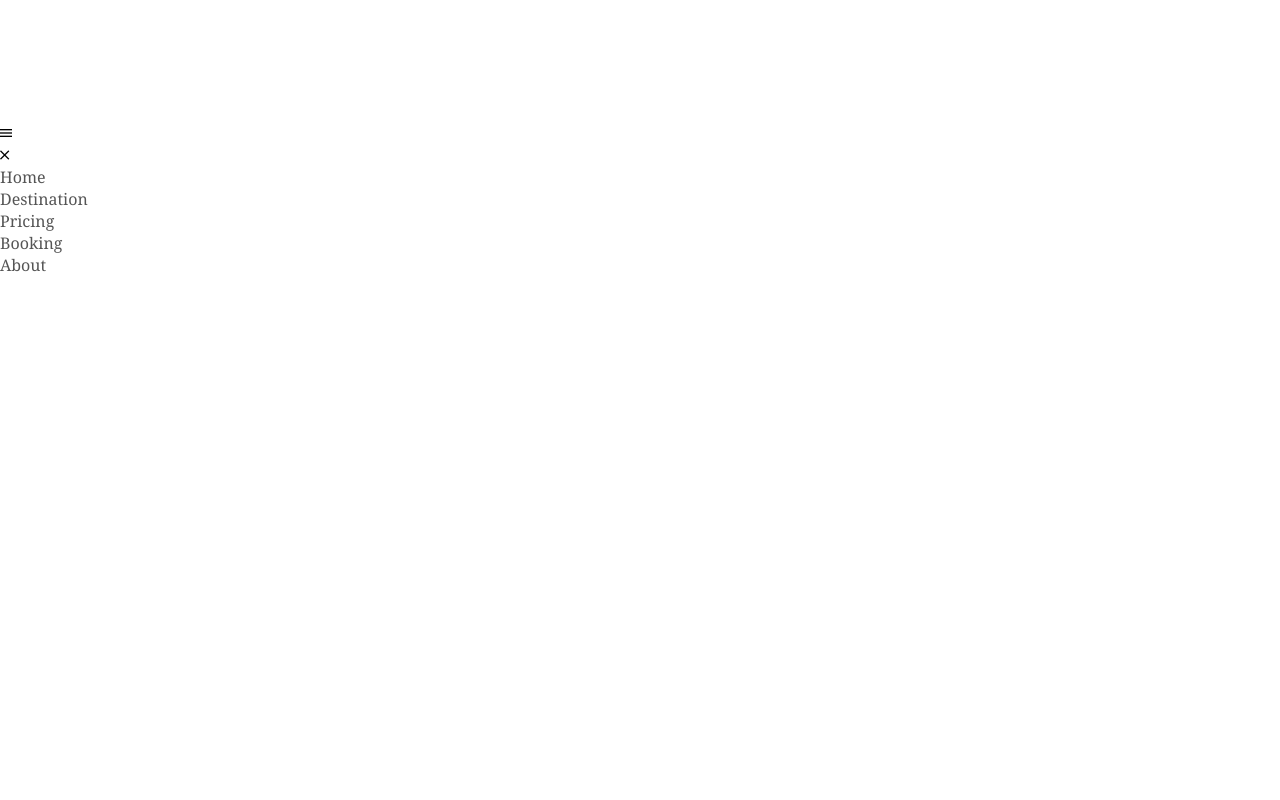
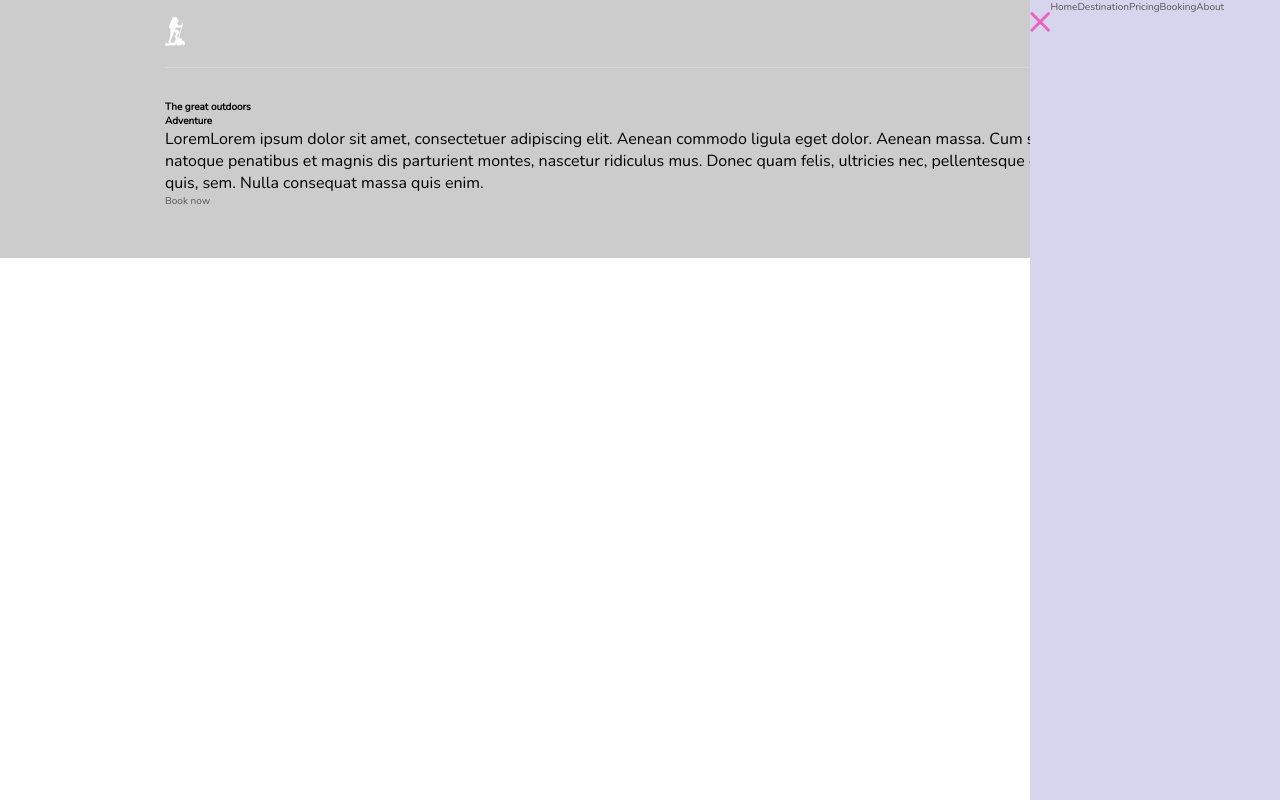
Before and after one commit to adaorachi/Nature-tours-homepage, a plain HTML site: page index.html in a window 1280 px wide. Drawn offline with nearby package versions, Linux system fonts and the light colour scheme; a web font is replaced by a local one.

Commit message:
added navbar styling

```diff
--- a/css/main.css
+++ b/css/main.css
@@ -102,11 +102,8 @@ section {
 }
 
 body {
-  background-color: #fff;
   margin: 0;
   padding: 0;
-  font-family: georgia, 'times new roman', times, serif;
-  overflow-x: hidden;
 }
 
 ol,
@@ -138,3 +135,86 @@ table {
   border-collapse: collapse;
   border-spacing: 0;
 }
+
+
+/* General  */
+html {
+  font-size: 10px;
+  box-sizing: border-box;
+}
+
+*,
+*::before,
+*::after {
+  margin: 0;
+  padding: 0;
+  box-sizing: inherit;
+}
+
+.wrapper {
+  font-family:'Nunito', sans-serif;
+  background-color: #ccc;
+}
+
+p {
+  font-size: 1.6rem
+}
+
+img {
+  width: 100px;
+  max-width: 100%;
+  height: auto;
+}
+
+section {
+  padding: 5rem 0;
+}
+
+header {
+  width: 100%;
+  height: 5rem;
+  /* position: absolute;
+  top: 0;
+  left: 0;
+  z-index: 1; */
+}
+
+.container {
+  width: 100%;
+  max-width: 98rem;
+  margin: 0 auto;
+  padding: 0 1.5rem;
+}
+
+nav {
+  width: 100%;
+  display: flex;
+  align-items: center;
+  justify-content: space-between;
+  padding: 1rem 0;
+  border-bottom: 1px solid rgba(255, 255, 255, 0.2);
+}
+
+.nav-brand {
+  width: 2rem;
+}
+
+.menu-icons i {
+  font-size: 3.5rem;
+  color: #fafafa;
+  cursor: pointer;
+}
+
+.close i {
+  color: #eb64bc;
+}
+
+.nav-list {
+  width: 25rem;
+  height: 100vh;
+  background-color: #d7d4ed;
+  position: fixed;
+  top: 0;
+  right: 0;
+  display: flex;
+}
--- a/index.html
+++ b/index.html
@@ -16,7 +16,7 @@
     <title></title>
   </head>
   <body>
-    <div class="warpper">
+    <div class="wrapper">
       <header>
         <div class="container">
           <nav>
@@ -51,6 +51,19 @@
           </nav>
         </div>
       </header>
+
+      <section class="hero">
+        <div class="container">
+          <div class="main-message">
+            <h3>The great outdoors</h3>
+            <h1>Adventure</h1>
+            <p>LoremLorem ipsum dolor sit amet, consectetuer adipiscing elit. Aenean commodo ligula eget dolor. Aenean massa. Cum sociis natoque penatibus et magnis dis parturient montes, nascetur ridiculus mus. Donec quam felis, ultricies nec, pellentesque eu, pretium quis, sem. Nulla consequat massa quis enim.</p>
+            <div class="cta">
+              <a href="#" class="btn">Book now</a>
+            </div>
+          </div>
+        </div>
+      </section>
     </div>
   </body>
 </html>
```
